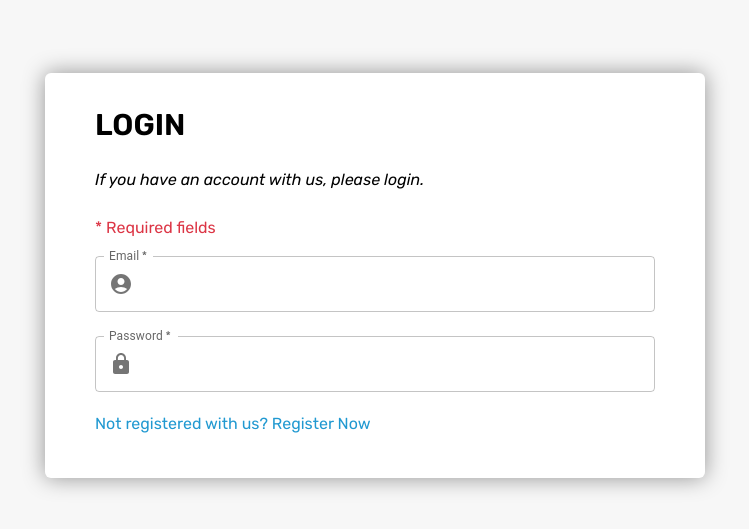
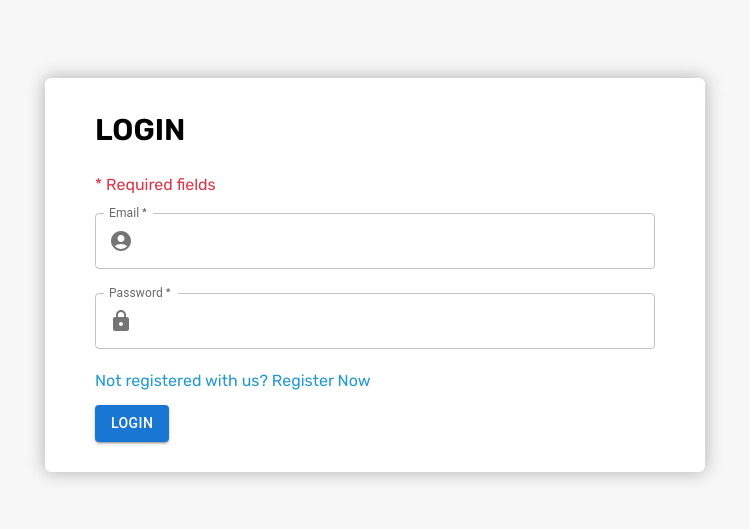
Before and after one commit to Rushikeshf01/ecommerce-frontend, a React (Vite) app: page /login in a window 1280 px wide. Shown: the part 125-654 px from the top of the page, without its empty margins (265-1014 px from the left). Built offline with nearby package versions, Linux system fonts and the light colour scheme.

Commit message:
some changes

```diff
--- a/src/views/Login/Login.tsx
+++ b/src/views/Login/Login.tsx
@@ -1,5 +1,5 @@
 import React, { useState } from "react";
-import { InputAdornment, TextField } from "@mui/material";
+import { Button, InputAdornment, TextField } from "@mui/material";
 import { AccountCircle, Lock } from "@mui/icons-material";
 import { Link } from "react-router-dom";
 import { ApplicationConstant } from "../../constant/applicationConstant";
@@ -21,8 +21,6 @@ const Login = () => {
     <div className="main">
       <div className="box">
         <p className="box-text">LOGIN</p>
-        <p className="italic">If you have an account with us, please login.</p>
-        <br />
         <p className="red-font">* Required fields</p>
         <TextField
           value={loginData.email}
@@ -69,6 +67,7 @@ const Login = () => {
             Not registered with us? Register Now
           </Link>
         </p>
+        <Button variant="contained">Login</Button>
       </div>
     </div>
   );
--- a/src/views/Login/Register.tsx
+++ b/src/views/Login/Register.tsx
@@ -1,4 +1,4 @@
-import { InputAdornment, TextField } from "@mui/material";
+import { Button, InputAdornment, TextField } from "@mui/material";
 import { AccountCircle, Lock } from "@mui/icons-material";
 import React, { useState } from "react";
 import { Link } from "react-router-dom";
@@ -12,18 +12,25 @@ const Register = () => {
     password: "",
     confirmPassword: "",
   });
+  const [isPasswordsSame, setIsPasswordsSame] = useState(false);
 
   const handleOnChange = (e: React.ChangeEvent<HTMLInputElement>) => {
     const { name, value } = e.currentTarget;
     setRegisterData((prevState) => ({ ...prevState, [name]: value }));
+    setIsPasswordsSame(false);
+    if (name == "confirmPassword") {
+      if (registerData.password != value) {
+        setIsPasswordsSame(true);
+      } else {
+        setIsPasswordsSame(false);
+      }
+    }
   };
 
   return (
     <div className="main">
       <div className="box">
-        <p className="box-text">REGISTER</p>
-        <p className="italic">If you have an account with us, please login.</p>
-        <br />
+        <p className="box-text">SIGN UP</p>
         <p className="red-font">* Required fields</p>
         <TextField
           value={registerData.email}
@@ -81,6 +88,7 @@ const Register = () => {
           id="outlined-basic"
           variant="outlined"
         />
+        {isPasswordsSame && <p className="red-font">Password doesn't match</p>}
         <p className="my-3">
           <Link
             className="pointer blue-font"
@@ -89,6 +97,7 @@ const Register = () => {
             Already our user? Login Now
           </Link>
         </p>
+        <Button variant="contained">Register</Button>
       </div>
     </div>
   );
--- a/src/views/Login/login.css
+++ b/src/views/Login/login.css
@@ -3,13 +3,14 @@
     align-items: center;
     justify-content: center;
     height: 100vh;
+    /* background-color: #003D29; */
 }
 
 .box {
     padding: 30px 50px;
     background-color: white;
     border-radius: 6px;
-    box-shadow: 0px 0px 22px 0px rgba(0, 0, 0, 0.41);
+    box-shadow: 0px 0px 18px 0px rgba(0, 0, 0, 0.30);
 }
 
 .box-text {
```
